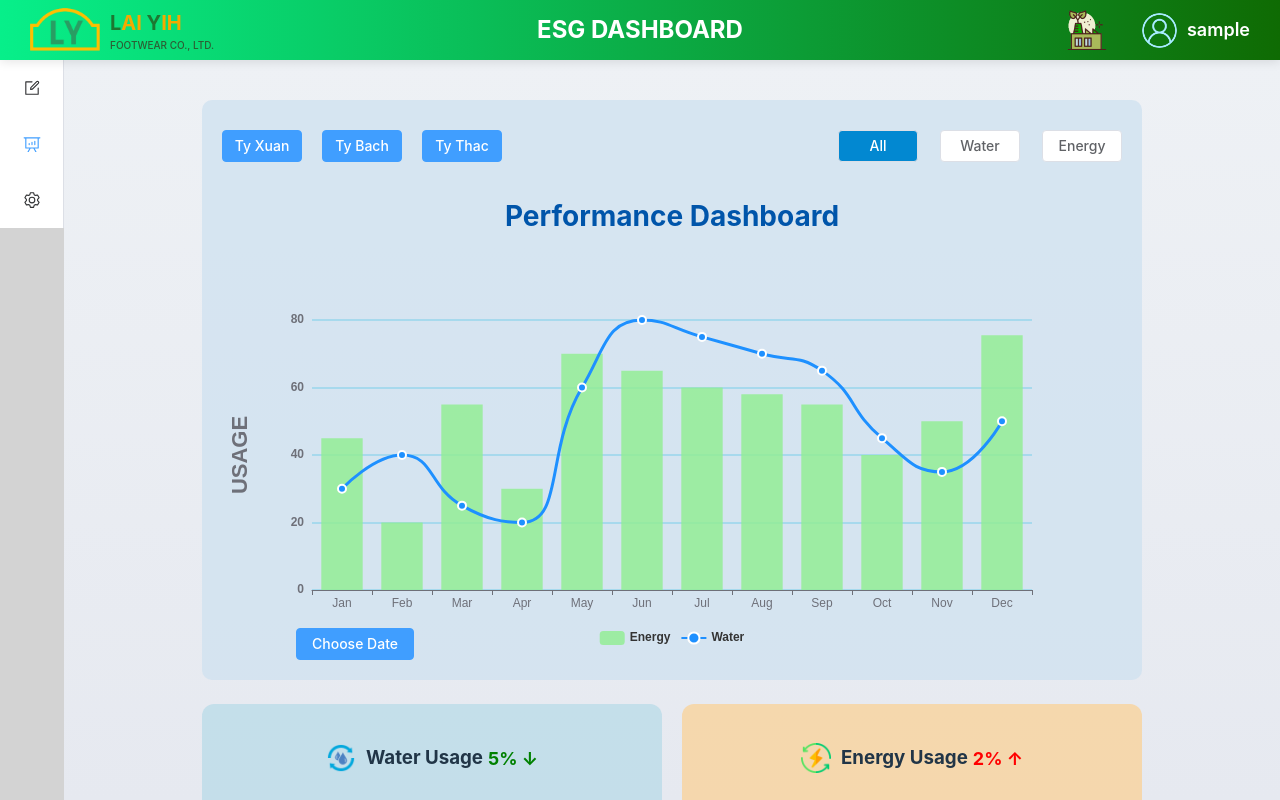
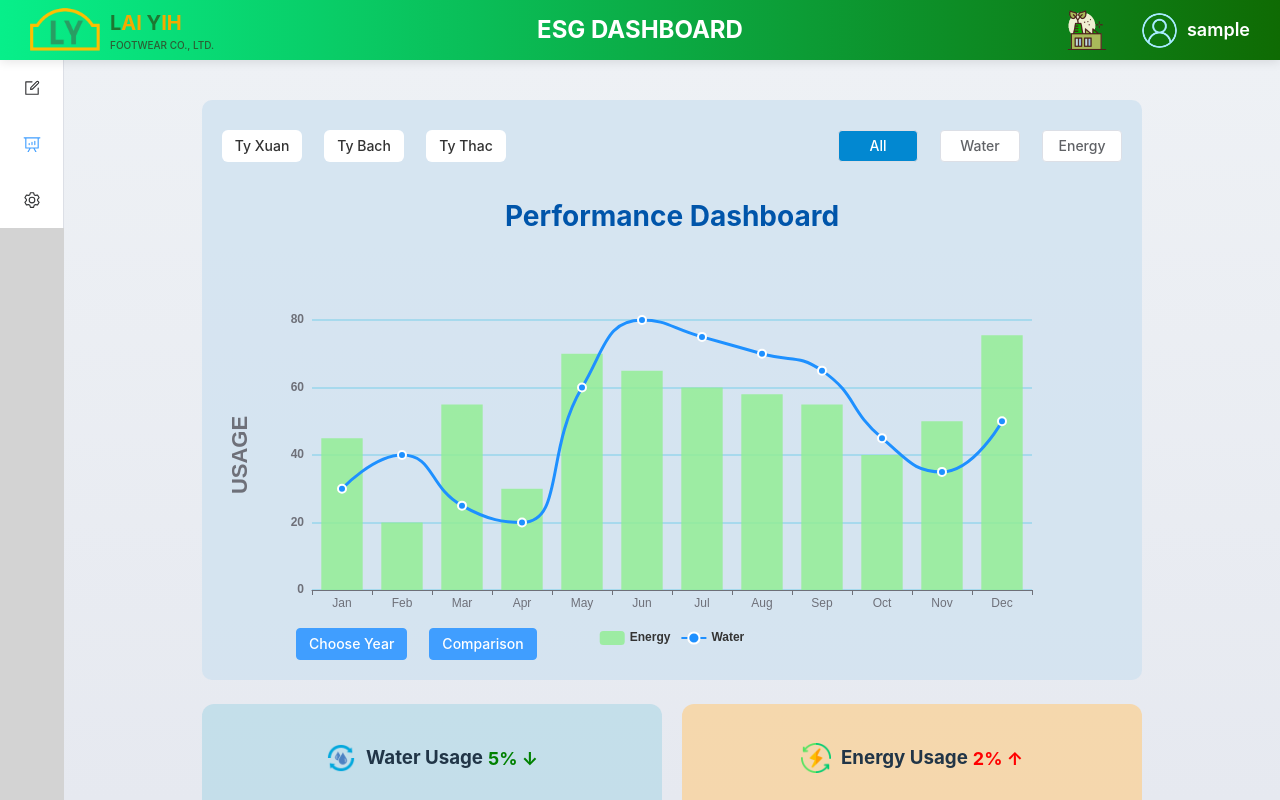
Before and after one commit to fengmanchin890/esg-api, a Vue app: page /mainPage/analyze in a window 1280 px wide. Built offline with nearby package versions, Linux system fonts and the light colour scheme; sample sign-in values are in the browser's storage; what ry-edit-table would draw is missing.

Commit message:
fix css button

```diff
--- a/src/views/Analyze.vue
+++ b/src/views/Analyze.vue
@@ -63,10 +63,27 @@
 
     <div class="chart-container">
       <div class="button-group">
-        <div class="top-right-buttons">
-          <el-button class="factory-pd" type="primary">Ty Xuan</el-button>
-          <el-button class="factory-pd" type="primary">Ty Bach</el-button>
-          <el-button class="factory-pd" type="primary">Ty Thac</el-button>
+        <div class="left-buttons">
+          <el-button
+            class="factory-pd"
+            :class="{ active: activeFilter === 'tyxuan' }"
+            @click="filterData('tyxuan')"
+            >Ty Xuan</el-button
+          >
+
+          <el-button
+            class="factory-pd"
+            :class="{ active: activeFilter === 'tybach' }"
+            @click="filterData('tybach')"
+            >Ty Bach</el-button
+          >
+
+          <el-button
+            class="factory-pd"
+            :class="{ active: activeFilter === 'tythac' }"
+            @click="filterData('tythac')"
+            >Ty Thac</el-button
+          >
         </div>
 
         <div class="right-buttons">
@@ -96,8 +113,9 @@
 
       <div class="chart-controls">
         <div class="left-buttons">
+          <el-button type="primary">Choose Year</el-button>
           <el-button type="primary" @click="toggleDatePicker"
-            >Choose Date</el-button
+            >Comparison</el-button
           >
         </div>
       </div>
@@ -234,7 +252,7 @@ const confirmSelection = () => {
   padding: 10px 0;
 }
 
-.top-right-buttons {
+.left-buttons {
   display: flex;
   gap: 8px;
   align-items: center;
@@ -247,7 +265,7 @@ const confirmSelection = () => {
 }
 
 .right-buttons .el-button,
-.top-right-buttons .el-button {
+.left-buttons .el-button {
   min-width: 80px;
   text-align: center;
   padding: 8px 12px;
@@ -282,7 +300,10 @@ const confirmSelection = () => {
   display: flex;
   gap: 10px;
 }
-
+.left-buttons button.active {
+  background: #0288d1;
+  color: white;
+}
 .right-buttons button.active {
   background: #0288d1;
   color: white;
@@ -406,9 +427,23 @@ const confirmSelection = () => {
 .button-w {
   width: 65px;
 }
-.factory-pd{
+.factory-pd {
   width: 65px;
+  background-color: #fff;
+  color: #333;
+  padding: 8px 12px;
+  border-radius: 6px;
+  border: none;
+  cursor: pointer;
+  transition: background-color 0.2s, color 0.2s;
 }
+
+.factory-pd.active {
+  background-color: #0288d1;
+  color: white;
+  font-weight: bold;
+}
+
 :deep(.el-dialog) {
   width: 320px !important;
   max-width: 90%;
```
Also changed, not shown: src/hooks/useAnalyze.js (added).
